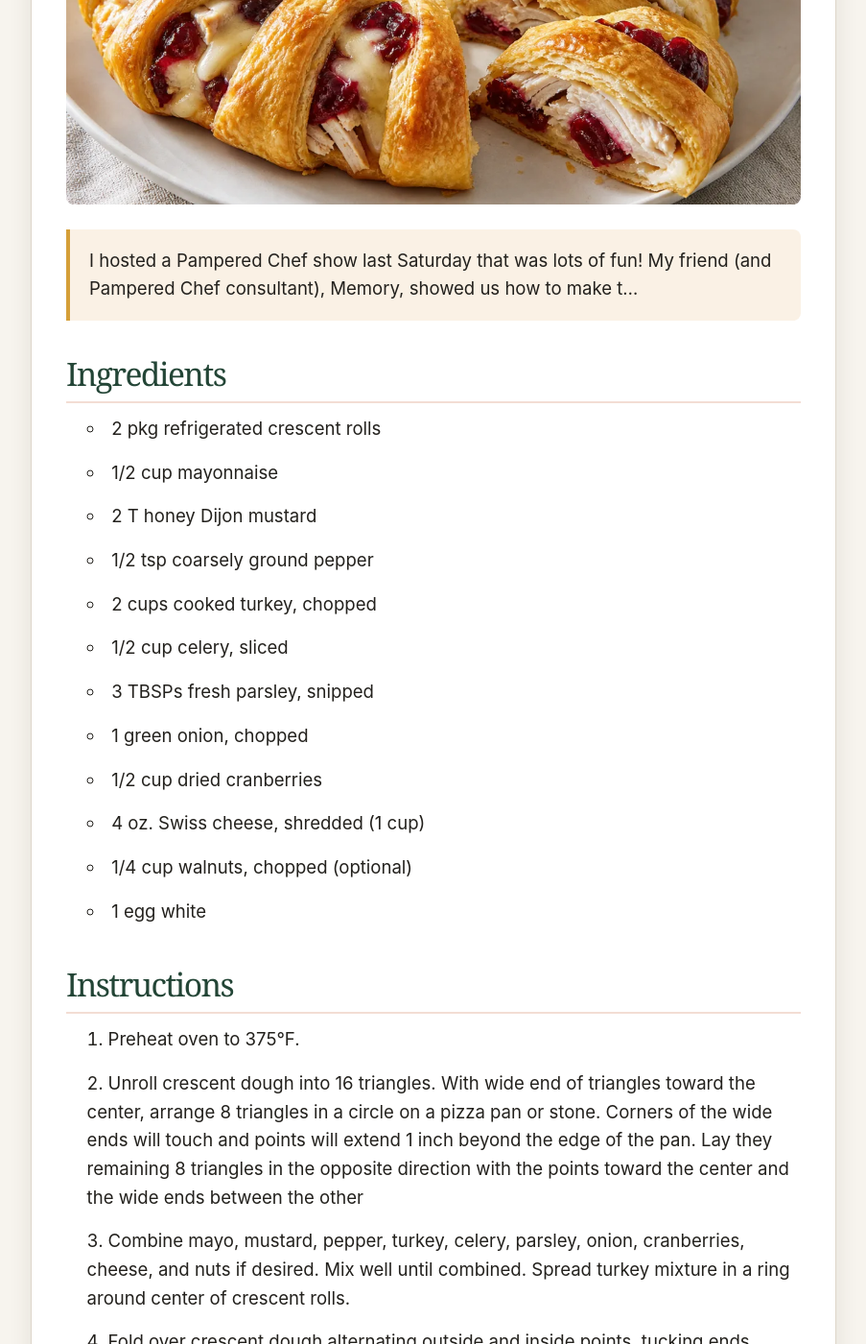
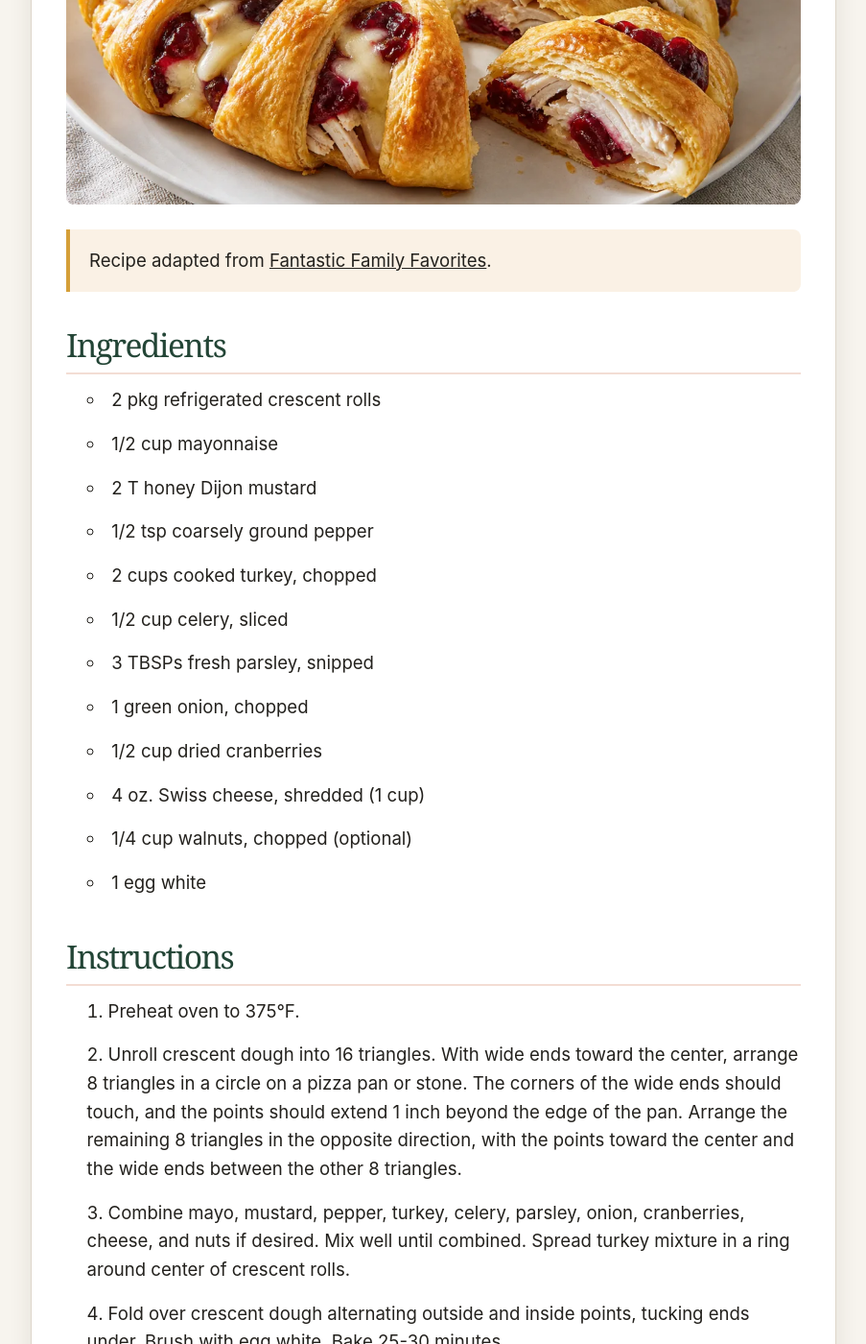
Before and after one commit to blackary/recipes, a Jekyll site: the page built from _recipes/turkey-cranberry-wreath.md, in a window 1280 px wide and 1400 px high, scrolled down 605 px. Shown: the whole window at 96% size, without its empty margins (188-1091 px from the left). Built offline with Jekyll 4.4.1, drawn with Linux system fonts in a browser that asks for light colours; a script that is not in the unit is left out; comment, search, counter and statistics services are not loaded.

Commit message:
Fix recipe transcription errors

```diff
--- a/_recipes/turkey-cranberry-wreath.md
+++ b/_recipes/turkey-cranberry-wreath.md
@@ -17,10 +17,10 @@ ingredients:
   - "1 egg white"
 instructions:
   - "Preheat oven to 375°F."
-  - "Unroll crescent dough into 16 triangles. With wide end of triangles toward the center, arrange 8 triangles in a circle on a pizza pan or stone. Corners of the wide ends will touch and points will extend 1 inch beyond the edge of the pan. Lay they remaining 8 triangles in the opposite direction with the points toward the center and the wide ends between the other "
+  - "Unroll crescent dough into 16 triangles. With wide ends toward the center, arrange 8 triangles in a circle on a pizza pan or stone. The corners of the wide ends should touch, and the points should extend 1 inch beyond the edge of the pan. Arrange the remaining 8 triangles in the opposite direction, with the points toward the center and the wide ends between the other 8 triangles."
   - "Combine mayo, mustard, pepper, turkey, celery, parsley, onion, cranberries, cheese, and nuts if desired. Mix well until combined. Spread turkey mixture in a ring around center of crescent rolls."
   - "Fold over crescent dough alternating outside and inside points, tucking ends under. Brush with egg white. Bake 25-30 minutes."
 servings:
 ---
 
- I hosted a Pampered Chef show last Saturday that was lots of fun! My friend (and Pampered Chef consultant), Memory, showed us how to make t...
+Recipe adapted from [Fantastic Family Favorites](https://fantasticfamilyfavorites.blogspot.com/2011/11/turkey-cranberry-wreath.html).
```
